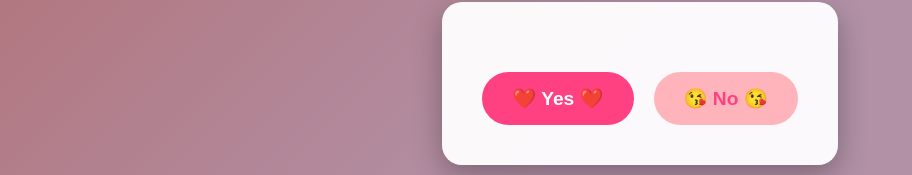
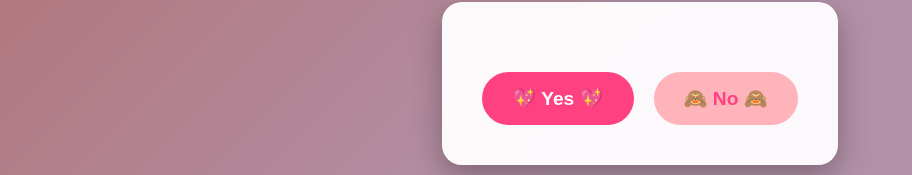
Before and after one commit to JeDiDiaH-cHinNi/bemyvalentine, a plain HTML site: page index.html in a window 1280 px wide. Shown: the part 327-502 px from the top of the page, without its empty margins (0-912 px from the left). Drawn offline with Linux system fonts and the light colour scheme.

Commit message:
Update index.html

```diff
--- a/index.html
+++ b/index.html
@@ -64,8 +64,8 @@
         <div class="popup">
             <div class="question" id="question"></div>
             <div class="buttons">
-                <button class="yes" onclick="handleYes()">❤️ Yes ❤️</button>
-                <button class="no" id="noBtn" onmouseover="moveNo(event)">😘 No 😘</button>
+                <button class="yes" onclick="handleYes()">💖 Yes 💖</button>
+                <button class="no" id="noBtn" onmouseover="moveNo(event)">🙈 No 🙈</button>
             </div>
         </div>
     </div>
```
